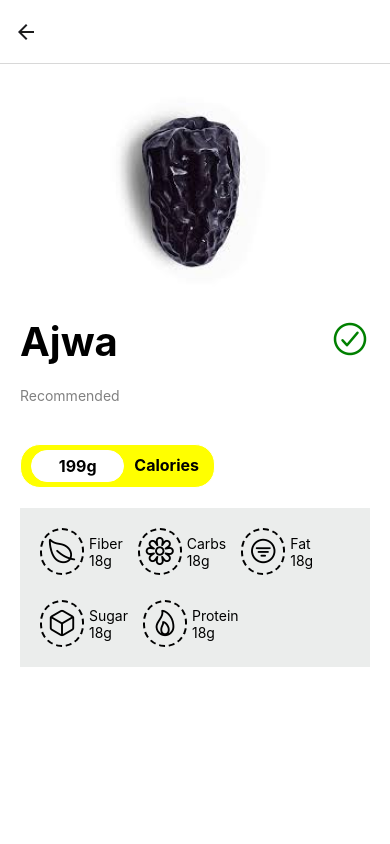
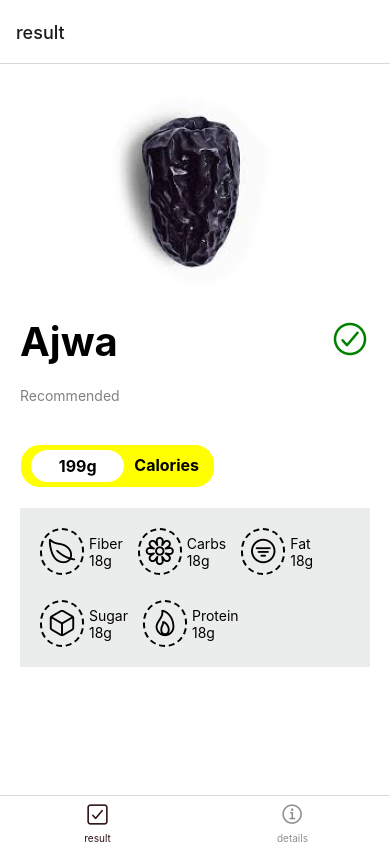
Before and after one commit to ahurara/DatePal_mobile_app, a React Native app: screen /result in a window 390 px wide. Built offline with nearby package versions, Linux system fonts and the light colour scheme.

Commit message:
Tab has been added to switch between result screen and detail screen

```diff
--- a/App.js
+++ b/App.js
@@ -4,6 +4,7 @@ import { NavigationContainer } from "@react-navigation/native";
 import HomeScreen from "./screens/home";
 import Result from "./screens/result";
 import Classification from "./screens/classification";
+import MyTabs from './components/tab';
 
 const Stack = createNativeStackNavigator();
 
@@ -15,7 +16,7 @@ export default function App() {
         screenOptions={{ headerShown: true }}
       >
         <Stack.Screen name="home" component={HomeScreen}  options={{ headerShown: false }}/>
-        <Stack.Screen name="result" component={Result}  options={{ headerTitle: "" }} />
+        <Stack.Screen name="result" component={MyTabs}  options={{ headerShown: false }} />
         <Stack.Screen name="classification" component={Classification}   options={{
             headerShown:false
           }}
--- /dev/null
+++ b/components/tab.js
@@ -0,0 +1,37 @@
+import React from 'react';
+import { createBottomTabNavigator } from '@react-navigation/bottom-tabs';
+import Result from '../screens/result';
+import HomeScreen from '../screens/home';
+import { Ionicons } from '@expo/vector-icons'; // assuming you're using Expo's Ionicons, adjust import as needed
+
+const Tab = createBottomTabNavigator();
+
+function MyTabs() {
+  return (
+    <Tab.Navigator
+      initialRouteName="result"
+      screenOptions={({ route }) => ({
+        tabBarIcon: ({ color, size }) => {
+          let iconName;
+
+          if (route.name === 'result') {
+            iconName = 'checkbox-outline'; // Example Ionicons icon name for the "result" tab
+          } else if (route.name === 'details') {
+            iconName = 'information-circle-outline'; // Example Ionicons icon name for the "details" tab
+          }
+
+          // You can return any component here that you want as the tab icon
+          return <Ionicons name={iconName} size={size} color={color} />;
+        },
+      })}
+      tabBarOptions={{
+        activeTintColor: '#2D1212', // Set active tab color to brown
+      }}
+    >
+      <Tab.Screen name="result" component={Result} />
+      <Tab.Screen name="details" component={HomeScreen} />
+    </Tab.Navigator>
+  );
+}
+
+export default MyTabs;
--- a/package.json
+++ b/package.json
@@ -11,6 +11,7 @@
   "dependencies": {
     "@ant-design/icons-react-native": "^2.3.2",
     "@expo/metro-runtime": "~3.2.1",
+    "@react-navigation/bottom-tabs": "^6.5.20",
     "@react-navigation/native": "^6.1.17",
     "@react-navigation/native-stack": "^6.9.26",
     "expo": "^51.0.8",
@@ -26,7 +27,6 @@
     "react-native-safe-area-context": "^4.10.1",
     "react-native-screens": "^3.31.1",
     "react-native-slick": "^1.6.0",
-    "react-native-snap-carousel": "^3.9.1",
     "react-native-vector-icons": "^10.0.3",
     "react-native-web": "~0.19.6"
   },
--- a/screens/result.js
+++ b/screens/result.js
@@ -8,7 +8,7 @@ import {
   FlatList,
 } from "react-native";
 import { Ionicons } from "@expo/vector-icons";
-import RecSlider from "../components/recommendationSlider";
+//import RecSlider from "../components/recommendationSlider";
 import CalorieBox from "../components/caloriesBox";
 import NutritionCard from "../components/nutritionCard";
 import { nutritionData } from "./nutritionData";
```
Also changed, not shown: screens/dateDetail.js (added), 1 other file (tests, documents, lock files or other folders).
